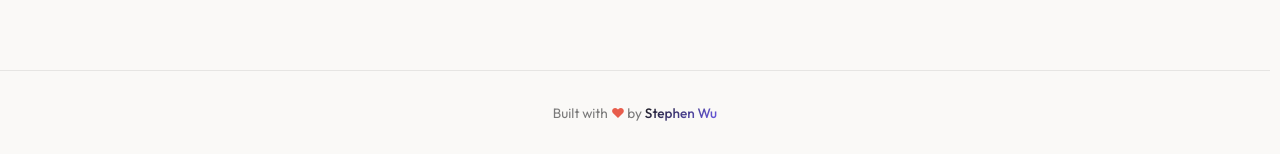
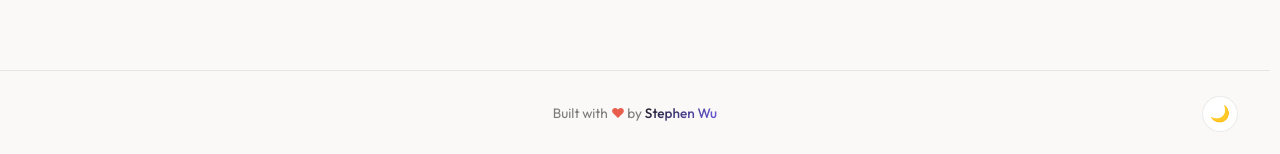
Before and after one commit to wustep/bookshelf, a React (Vite) app: page / in a window 1280 px wide. Shown: the part 3049-3203 px from the top of the page. Built offline with nearby package versions, Linux system fonts and the light colour scheme.

Commit message:
Light/dark mode toggle if not iframed

```diff
--- a/src/App.css
+++ b/src/App.css
@@ -34,15 +34,51 @@
 
 .footer {
 	padding: 2rem;
-	text-align: center;
 	border-top: 1px solid var(--border-color);
 	margin-top: auto;
+}
+
+.footer__content {
+	display: flex;
+	align-items: center;
+	justify-content: center;
+	gap: 1rem;
+	max-width: 1400px;
+	margin: 0 auto;
+	position: relative;
 }
 
 .footer p {
 	margin: 0;
 	font-size: 0.85rem;
 	color: var(--text-tertiary);
+}
+
+.theme-toggle {
+	position: absolute;
+	right: 0;
+	background: var(--card-bg);
+	border: 1px solid var(--border-color);
+	border-radius: 50%;
+	width: 2.25rem;
+	height: 2.25rem;
+	display: flex;
+	align-items: center;
+	justify-content: center;
+	cursor: pointer;
+	font-size: 1rem;
+	transition: transform var(--transition-fast),
+				box-shadow var(--transition-fast),
+				background var(--transition-fast);
+}
+
+.theme-toggle:hover {
+	transform: scale(1.1);
+	box-shadow: 0 2px 8px var(--accent-shadow);
+}
+
+.theme-toggle:active {
+	transform: scale(0.95);
 }
 
 .footer .heart {
--- a/src/App.jsx
+++ b/src/App.jsx
@@ -13,14 +13,42 @@ function App() {
 	const { books, loading, error } = useBooks()
 	const categories = useCategories(books)
 
-	// Check for mode URL parameter (for iframe embedding)
-	useEffect(() => {
+	// Check if we're in an iframe (lazy init to avoid flash)
+	const [isIframed] = useState(() => {
+		try {
+			return window.self !== window.top
+		} catch {
+			return true // Cross-origin iframes throw, assume iframed
+		}
+	})
+
+	// Initialize theme from URL param or system preference
+	const [theme, setTheme] = useState(() => {
 		const params = new URLSearchParams(window.location.search)
 		const mode = params.get("mode")
 		if (mode === "dark" || mode === "light") {
-			document.documentElement.setAttribute("data-theme", mode)
+			return mode
 		}
-	}, [])
+		return window.matchMedia("(prefers-color-scheme: dark)").matches
+			? "dark"
+			: "light"
+	})
+
+	// Apply theme to document when it changes
+	useEffect(() => {
+		const params = new URLSearchParams(window.location.search)
+		const urlMode = params.get("mode")
+		// Only set data-theme if URL param was provided or user toggled
+		if (urlMode || !isIframed) {
+			document.documentElement.setAttribute("data-theme", theme)
+		}
+	}, [theme, isIframed])
+
+	const toggleTheme = () => {
+		const newTheme = theme === "dark" ? "light" : "dark"
+		setTheme(newTheme)
+		document.documentElement.setAttribute("data-theme", newTheme)
+	}
 
 	// Block rendering until fonts are loaded
 	useEffect(() => {
@@ -189,12 +217,25 @@ function App() {
 			</div>
 
 			<footer className="footer">
+				<div className="footer__content">
 					<p>
 						Built with <span className="heart">♥</span> by{" "}
 						<a href="https://wustep.me" target="_blank">
 							Stephen Wu
 						</a>
 					</p>
+					{!isIframed && (
+						<button
+							className="theme-toggle"
+							onClick={toggleTheme}
+							aria-label={`Switch to ${
+								theme === "dark" ? "light" : "dark"
+							} mode`}
+						>
+							{theme === "dark" ? "☀️" : "🌙"}
+						</button>
+					)}
+				</div>
 			</footer>
 
 			{selectedBook && (
```
Lines whose indentation alone changed are shown as unchanged.
